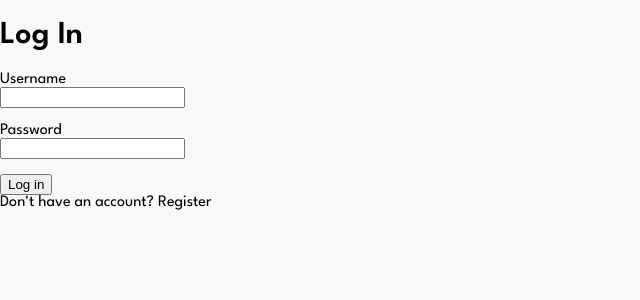
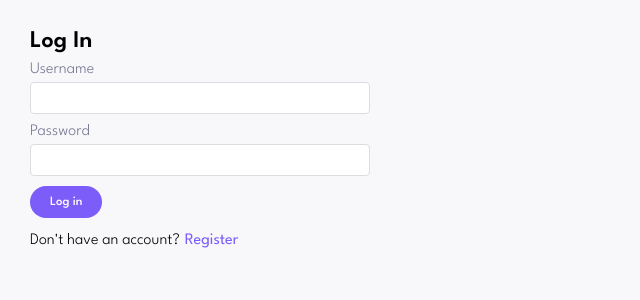
Before and after one commit to Michele-4-Akeson/Michromephone, a React (Create React App) app: page / in a window 1280 px wide. Shown: the top 300 px of the page, without its empty margins (0-640 px from the left). Built offline with nearby package versions, Linux system fonts and the light colour scheme.

Commit message:
auth page styling and making sure styling works in extension format

```diff
--- a/src/App.js
+++ b/src/App.js
@@ -4,6 +4,7 @@ import React, { useState } from 'react';
 import Home from "./home/Home";
 import Auth from './auth/auth';
 import { useLocalStorage } from './CustomHooks/UseLocalStorage';
+import { motion, AnimatePresence } from "framer-motion"
 
 const App = () => {
     const [token, setToken] = useLocalStorage("token", null);
@@ -11,12 +12,22 @@ const App = () => {
     const [response, setResponse] = useState("")
 
     // If token is found, that means the user is logged in and we can re-direct to the home page
-
-
-
-    if (token)
-        return <Home token={token} />
-
-    return <Auth setToken={setToken} />
+    return (
+        <AnimatePresence exitBeforeEnter>
+            {token?
+                <div>
+                    <Home token={token} />
+                </div>:
+                <motion.div
+                    key='auth'
+                    initial={ false }
+                    animate={{ opacity: 1 }}
+                    exit={{ opacity: 0 }}
+                    transition={{ duration: 1 }}>
+                    <Auth setToken={setToken} />
+                </motion.div>
+            }
+        </AnimatePresence>
+    )
 }
 export default App;
--- a/src/auth/auth.js
+++ b/src/auth/auth.js
@@ -1,21 +1,28 @@
 import React, { useState } from "react";
 import Login from "./login";
 import Register from "./register";
+import "../styles/auth.css";
 
 const Auth = (props) => {
     const [loginShowing, setLoginShowing] = useState(true);
 
     if (loginShowing) return (
-        <div>
+        <div className="auth-page">
             <Login setToken={props.setToken} />
-            <p>Don't have an account? <a onClick={() => setLoginShowing(false)}>Register</a></p>
+            <p className="auth-redirect">
+                Don't have an account?
+                <a className="auth-link" onClick={() => setLoginShowing(false)}>Register</a>
+            </p>
         </div>
     )
 
     return (
-        <div>
+        <div className="auth-page">
             <Register setToken={props.setToken} />
-            <p>Already have an account? <a onClick={() => setLoginShowing(true)}>Log In</a></p>
+            <p className="auth-redirect">
+                Already have an account?
+                <a className="auth-link" onClick={() => setLoginShowing(true)}>Log In</a>
+            </p>
         </div>
     )
 }
--- a/src/auth/login.js
+++ b/src/auth/login.js
@@ -1,5 +1,6 @@
 import React, { useState } from 'react';
 import { getToken } from '../Actions/BackendActions';
+import "../styles/elements.css";
 
 const Login = (props) => {
     const [state, setState] = useState({"username": "", "password": ""});
@@ -25,13 +26,13 @@ const Login = (props) => {
 
     return (
         <div>
-            <h1>Log In</h1>
+            <h1 className='heading_main auth-heading'>Log In</h1>
             <form onChange={handleChange} onSubmit={handleSubmit}>
-                <label>Username</label>
-                    <input type="text" name="username" value={state.username} /><br />
-                <label>Password</label>
-                    <input type="password" name="password" value={state.password} /><br />
-                <input type="submit" value="Log in" />
+                <label className='form-label'>Username</label>
+                    <input className='form-input' type="text" name="username" value={state.username} required />
+                <label className='form-label'>Password</label>
+                    <input className='form-input' type="password" name="password" value={state.password} required />
+                <input className='btn-primary' type="submit" value="Log in" />
             </form>
         </div>
     )
--- a/src/auth/register.js
+++ b/src/auth/register.js
@@ -30,15 +30,15 @@ const Auth = (props) => {
 
     return (
         <div>
-            <h1>Register</h1>
+            <h1 className='heading_main auth-heading'>Register</h1>
             <form onChange={handleChange} onSubmit={handleSubmit}>
-                <label>Username</label>
-                    <input type="text" name="username" value={state.username} /><br />
-                <label>Password</label>
-                    <input type="password" name="password" value={state.password} /><br />
-                <label>Confirm Password</label>
-                    <input type="password" name="passwordConfirm" value={state.passwordConfirm} /><br />
-                <input type="submit" value="Register" />
+                <label className='form-label'>Username</label>
+                    <input className='form-input' type="text" name="username" value={state.username} required />
+                <label className='form-label'>Password</label>
+                    <input className='form-input' type="password" name="password" value={state.password} required />
+                <label className='form-label'>Confirm Password</label>
+                    <input className='form-input' type="password" name="passwordConfirm" value={state.passwordConfirm} required />
+                <input className='btn-primary' type="submit" value="Register" />
             </form>
         </div>
     )
--- a/src/home/Home.js
+++ b/src/home/Home.js
@@ -134,9 +134,9 @@ const Home = (props) => {
 
     return (
         <div className='home'>
-            <p>{transcript}</p>
-            <button onClick={()=>sendChromeMessage("toggleRecord")}>send chrome Message</button>
-            <button onClick={()=>sendPortMessage()}>send chrome Message</button>
+            {/* <p>{transcript}</p> */}
+            {/* <button onClick={()=>sendChromeMessage("toggleRecord")}>send chrome Message</button>
+            <button onClick={()=>sendPortMessage()}>send chrome Message</button> */}
 
             <AnimatePresence exitBeforeEnter>
                 {/* Add contact component */}
@@ -153,7 +153,7 @@ const Home = (props) => {
                             <span className='back-arrow'>
                                 <ArrowBackIosIcon fontSize="inherit" />
                             </span>
-                            <p>Go back</p>
+                            <p className='go-back-text'>Go back</p>
                         </a>
                         <AddContact
                             contactList={contactList}
@@ -172,7 +172,7 @@ const Home = (props) => {
                         exit={{ opacity: 0, x: -200, transition: { duration: 0.5 } }}
                         transition={{ duration: 1 }}>
                         <div className='contacts-header'>
-                            <h1 className='heading_main'>My Contacts</h1>
+                            <h1 className='heading_main contacts-header-h1'>My Contacts</h1>
                             <button
                                 className='btn-primary add-contact-button'
                                 onClick={()=>setAddContactVisible(true)}>
--- /dev/null
+++ b/src/styles/auth.css
@@ -0,0 +1,24 @@
+.auth-page {
+    padding: 30px;
+}
+
+.auth-heading {
+    margin-bottom: 10px;
+}
+
+.auth-redirect {
+    font-weight: 300;
+    margin-top: 15px;
+    display: inline-block;
+}
+
+.auth-link {
+    color: #7c5dfa;
+    margin-left: 5px;
+    font-weight: 400;
+    cursor: pointer;
+}
+
+.auth-link:hover {
+    text-decoration: underline;
+}
--- a/src/styles/contacts.css
+++ b/src/styles/contacts.css
@@ -1,3 +1,7 @@
+.contacts, .add-contacts {
+    width: 100%;
+}
+
 .contacts-header {
     display: flex;
     gap: 40px;
@@ -5,24 +9,40 @@
     margin-bottom: 3px;
 }
 
+.contacts-header-h1 {
+    flex: 1;
+}
+
 .contacts-header-text-sub {
     color: #737791;
     font-weight: 300;
-    font-size: 0.9rem;
+    font-size: 0.85rem;
+    margin: 0;
+    display: inline-block;
+    margin-bottom: 15px;
+}
+
+.contacts-list {
+    overflow: scroll;
+    height: 180px;
 }
 
 .contacts-list ul {
     padding: 0;
     list-style-type: none;
+    margin: 0;
 }
 
 .contacts-list-item {
     background-color: white;
-    margin: 15px 0px;
     padding: 1rem 1.5rem;
     border-radius: 8px;
     border: 1px solid #ededf1;
     display: flex;
+}
+
+.contacts-list-item:not(:last-child) {
+    margin-bottom: 15px;
 }
 
 .contact-number {
@@ -38,8 +58,13 @@
 }
 
 .add-contact-button {
-    height: 20px;
-    padding: 20px 15px 20px 10px;
+    height: 15px;
+    padding: 15px 12px 15px 8px;
+    font-size: 0.8rem;
+}
+
+.go-back-text {
+    margin: 0;
 }
 
 .add-contact-form {
--- a/src/styles/elements.css
+++ b/src/styles/elements.css
@@ -8,10 +8,10 @@
     align-items: center;
     gap: 10px;
     border-radius: 10rem;
-    font-size: 0.9rem;
+    font-size: 0.8rem;
     cursor: pointer;
     transition: 0.3s;
-    padding: 12px 20px;
+    padding: 10px 20px;
 }
 
 .btn-primary:hover {
@@ -19,17 +19,17 @@
 }
 
 .plus {
-    font-size: 1.5rem;
+    background-color: #fff;
+    border-radius: 50%;
     color: #7c5dfa;
-    background-color: white;
-    width: 27px;
-    height: 27px;
-    border-radius: 50%;
-    line-height: 30px;
+    font-size: 1.2rem;
+    height: 20px;
+    line-height: 23px;
+    width: 20px;
 }
 
 .heading_main {
-    font-size: 2.3rem;
+    font-size: 1.5rem;
     margin: 0;
 }
 
@@ -49,7 +49,9 @@
     border-radius: 4px;
     padding: 2px 10px;
     font-family: 'League Spartan', sans-serif;
-    font-size: 1rem;
+    font-size: 0.9rem;
+    box-sizing: border-box;
+    height: 32px;
 }
 
 .form-input:focus {
@@ -68,6 +70,7 @@
     font-weight: 300;
     cursor: pointer;
     transition: 0.3s;
+    margin-bottom: 10px;
 }
 
 .back-button:hover {
--- a/src/styles/home.css
+++ b/src/styles/home.css
@@ -2,4 +2,5 @@
     display: flex;
     flex-direction: column;
     align-items: center;
+    padding: 30px;
 }
--- a/src/styles/index.css
+++ b/src/styles/index.css
@@ -7,8 +7,8 @@ body {
   -moz-osx-font-smoothing: grayscale;
   box-sizing: border-box;
   font-family: 'League Spartan', sans-serif;
-  /* width: 600px;
-  height: 400px; */
+  width: 400px;
+  height: 300px;
   background-color: #f8f8fb;
 }
 
```
